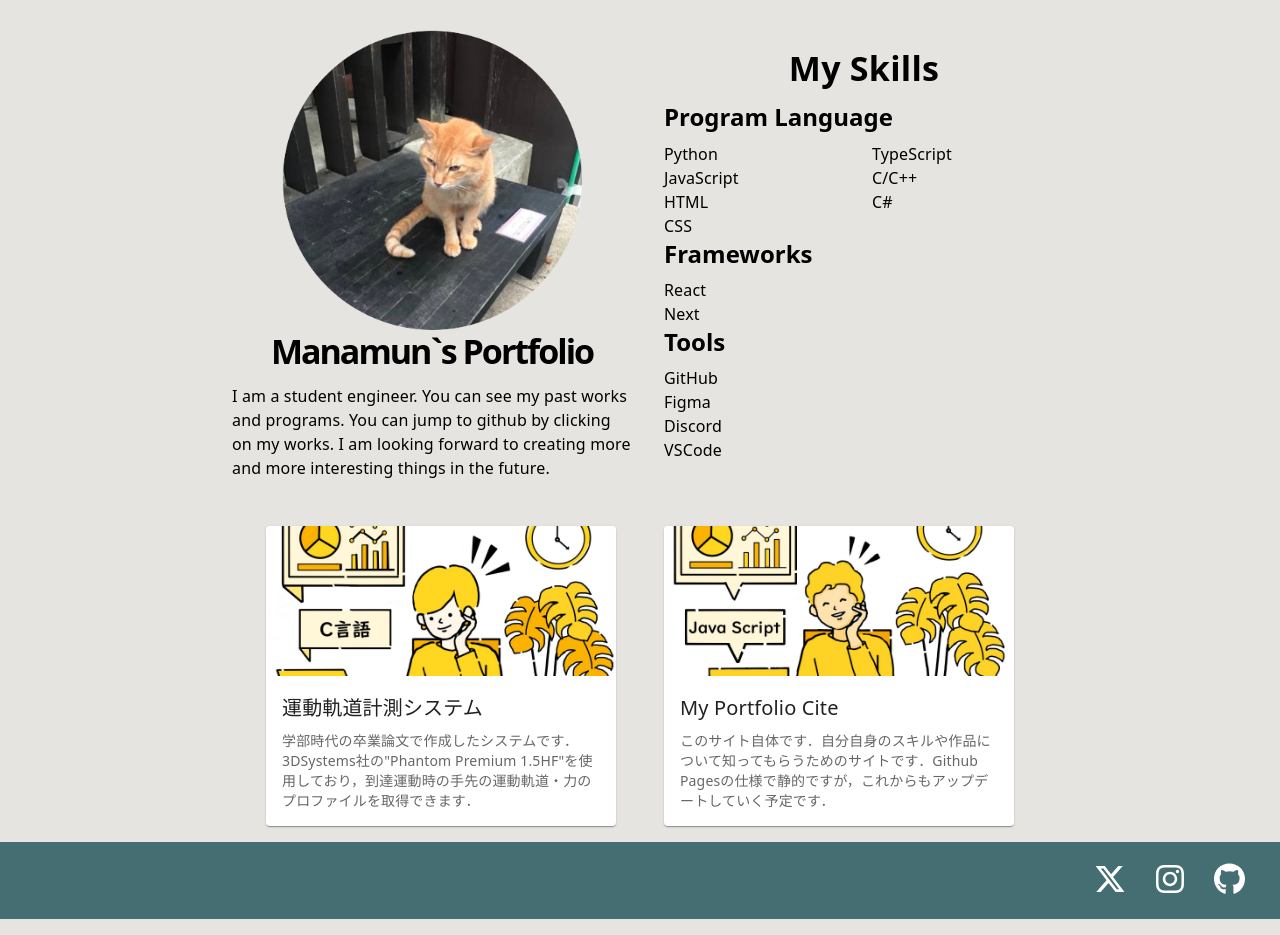
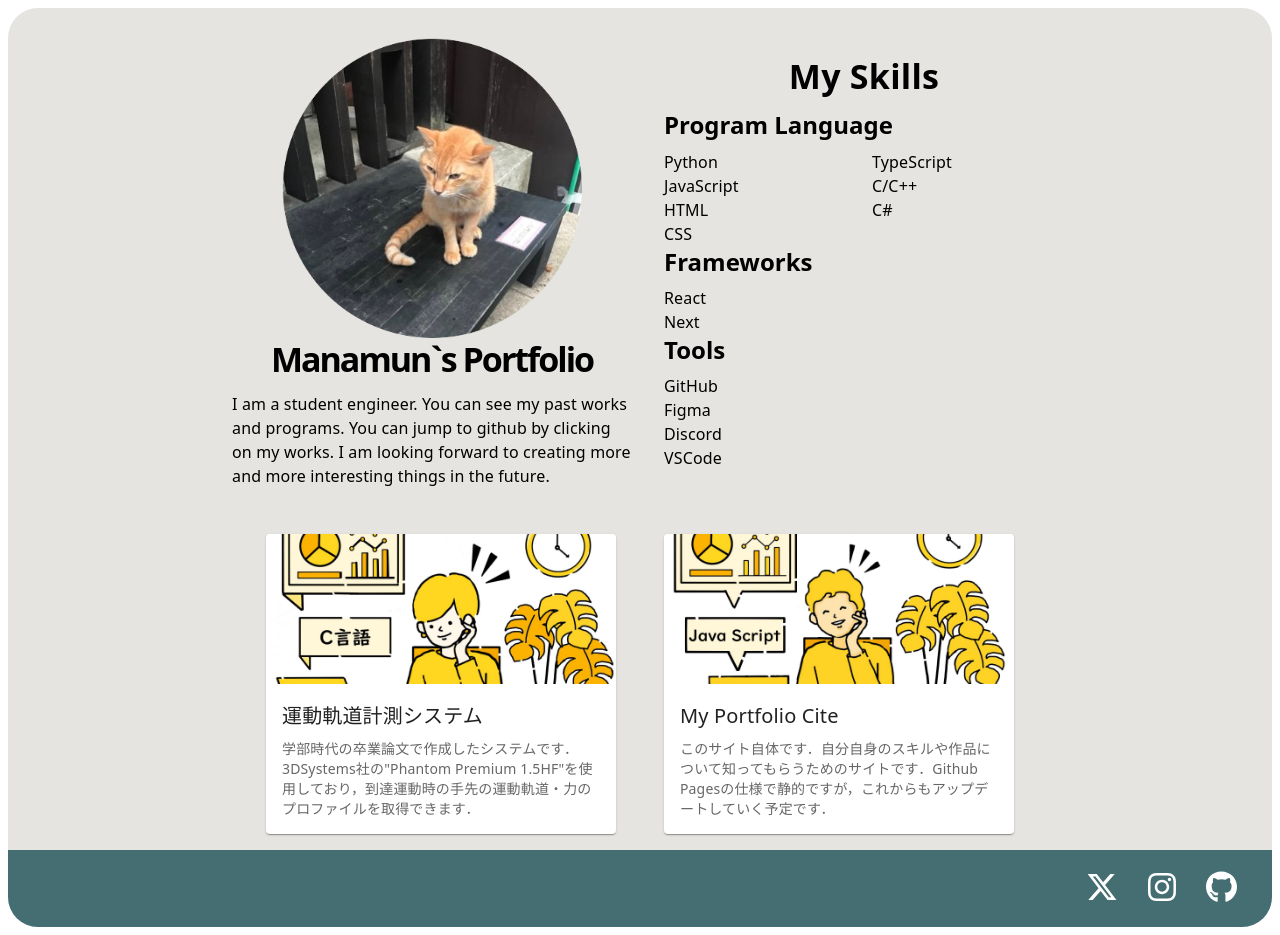
Before and after one commit to manamun/MyPortfolio, a Next.js app in the folder portfolio-cite/: page / in a window 1280 px wide. Built offline with nearby package versions, Linux system fonts and the light colour scheme.

Commit message:
Footer Iconの変更

```diff
--- a/portfolio-cite/app/components/Footer/Footer.js
+++ b/portfolio-cite/app/components/Footer/Footer.js
@@ -1,10 +1,13 @@
-"use client";
 
 import Box from "@mui/material/Box";
 import Link from "@mui/material/Link";
 import { FontAwesomeIcon } from "@fortawesome/react-fontawesome";
 import React from "react";
 import { faGithub, faInstagram, faXTwitter } from "@fortawesome/free-brands-svg-icons";
+import { library } from "@fortawesome/fontawesome-svg-core";
+library.add(faXTwitter);
+library.add(faGithub);
+library.add(faInstagram);
 
 export default function Footer() {
     return(
@@ -12,6 +15,8 @@ export default function Footer() {
         <Box
         sx = {{
             backgroundColor: "#446E72",
+            borderBottomLeftRadius: "30px",
+            borderBottomRightRadius: "30px",
             padding: "20px",
             display: "flex",
             justifyContent: "flex-end",
--- a/portfolio-cite/app/components/Works/Works.js
+++ b/portfolio-cite/app/components/Works/Works.js
@@ -20,6 +20,7 @@ export default function Works() {
       ];
 
       return (
+        // <FadeIn>
             <Box
             sx={{
                 display: "flex",
@@ -45,5 +46,6 @@ export default function Works() {
                     </Grid2>
                 </Box>
             </Box>
+        // </FadeIn>
       );
 }
--- a/portfolio-cite/app/page.js
+++ b/portfolio-cite/app/page.js
@@ -4,15 +4,23 @@ import {useEffect, useRef} from 'react';
 import Footer from './components/Footer/Footer';
 import AboutMe from './components/Aboutme/Aboutme';
 import Works from './components/Works/Works';
-import "./index.css";
 import { Box } from '@mui/material';
+import { config } from '@fortawesome/fontawesome-svg-core'
+import '@fortawesome/fontawesome-svg-core/styles.css'
+config.autoAddCss = false
 
 export default function Home() {
   return (
-    <body>
+    <Box
+      sx={{
+        backgroundColor: "#E6E4E0",
+        margin: 0,
+        padding: 0,
+        borderRadius: "30px",
+      }}>
       <AboutMe/>
       <Works />
       <Footer />
-    </body>
+    </Box>
   );
 }
--- a/portfolio-cite/package.json
+++ b/portfolio-cite/package.json
@@ -15,7 +15,10 @@
   "dependencies": {
     "@emotion/react": "^11.13.3",
     "@emotion/styled": "^11.13.0",
+    "@fortawesome/fontawesome-svg-core": "^6.6.0",
     "@fortawesome/free-brands-svg-icons": "^6.6.0",
+    "@fortawesome/free-regular-svg-icons": "^6.6.0",
+    "@fortawesome/free-solid-svg-icons": "^6.6.0",
     "@fortawesome/react-fontawesome": "^0.2.2",
     "@mui/material": "^6.1.5",
     "gh-pages": "^6.2.0",
```
Also changed, not shown: 1 other file (tests, documents, lock files or other folders).
